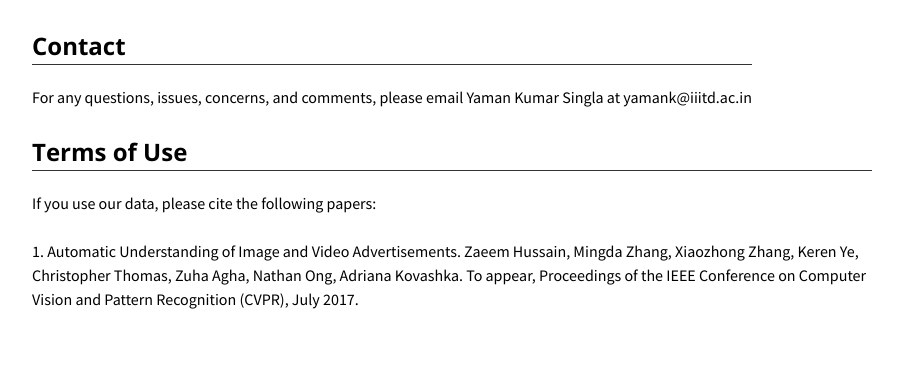
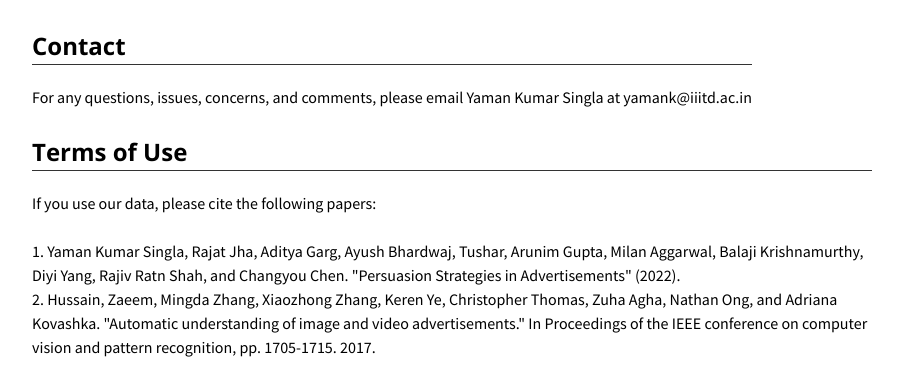
Before and after one commit to midas-research/persuasion-advertisements, a plain HTML site: page index.html in a window 1280 px wide. Shown: the part 2182-2571 px from the top of the page, without its empty margins (188-1087 px from the left). Before the commit the page ends 2523 px from the top, so only its background shows below. Drawn offline with nearby package versions, Linux system fonts and the light colour scheme.

Commit message:
Update index.html

```diff
--- a/index.html
+++ b/index.html
@@ -219,10 +219,11 @@
             <p class="text">
               If you use our data, please cite the following papers:<br>
               <br>
-
-              1. Automatic Understanding of Image and Video Advertisements. Zaeem Hussain, Mingda Zhang, Xiaozhong
-              Zhang, Keren Ye, Christopher Thomas, Zuha Agha, Nathan Ong, Adriana Kovashka. To appear, Proceedings of
-              the IEEE Conference on Computer Vision and Pattern Recognition (CVPR), July 2017.<br>
+              1. Yaman Kumar Singla, Rajat Jha, Aditya Garg, Ayush Bhardwaj, Tushar, Arunim Gupta, Milan Aggarwal,
+                  Balaji Krishnamurthy, Diyi Yang, Rajiv Ratn Shah, and Changyou Chen. "Persuasion Strategies in Advertisements" (2022). <br>
+              2. Hussain, Zaeem, Mingda Zhang, Xiaozhong Zhang, Keren Ye, Christopher Thomas, Zuha Agha, Nathan Ong,
+              and Adriana Kovashka. "Automatic understanding of image and video advertisements."
+              In Proceedings of the IEEE conference on computer vision and pattern recognition, pp. 1705-1715. 2017. <br>
             </p>
           </div>
         </div>
```
